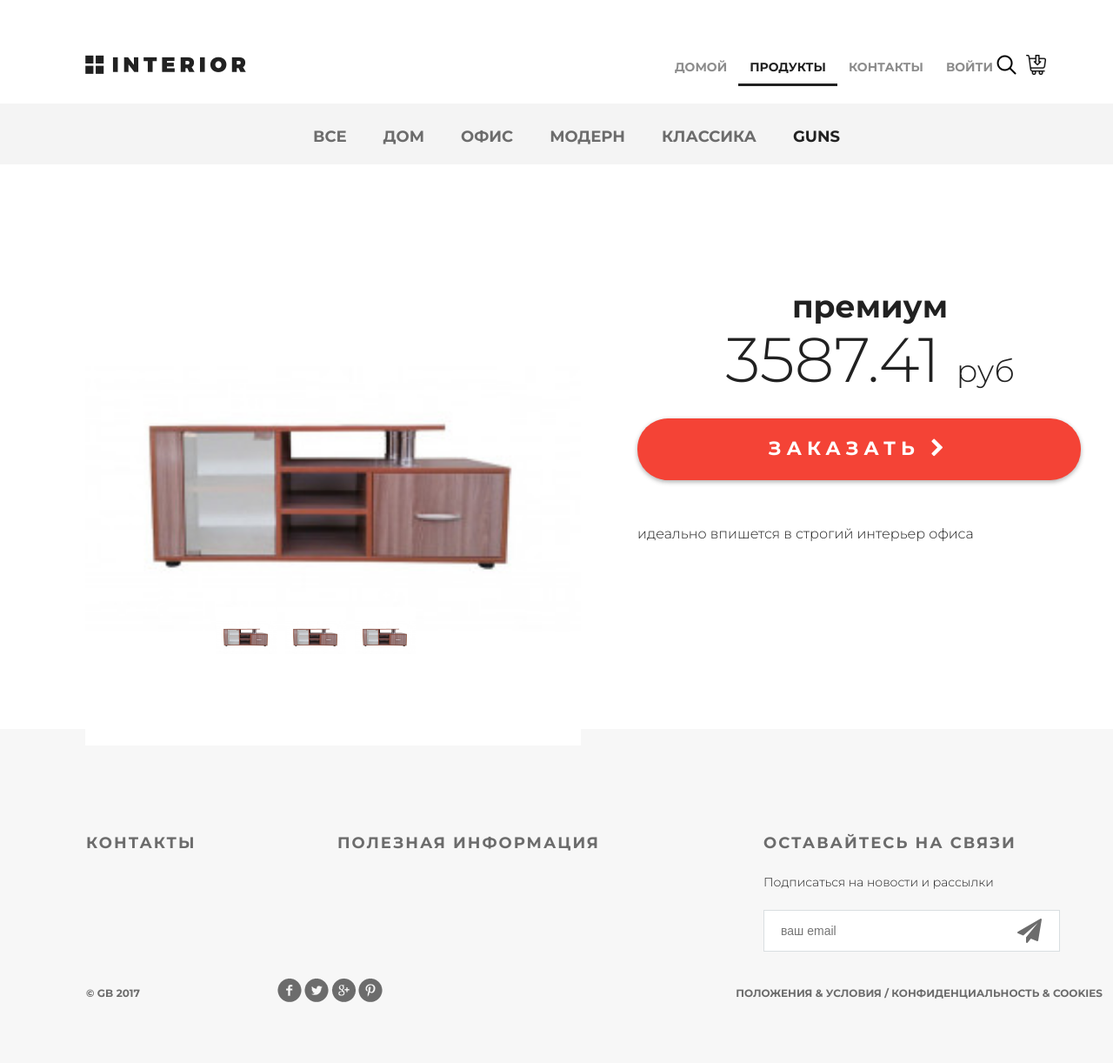
After one commit to RomanGeekBrains/geekshop, a Django app: page /products/product/5/ in a window 1280 px wide; the page is wider, and only the part inside the window is pictured. The commit adds this page. Shown: that part at 87% size. Run offline with Django 3.2, Linux system fonts and the light colour scheme; data comes from the database, SQL or seed files in the repository.

Commit message:
Lesson 6. Product page

```diff
--- /dev/null
+++ b/mainapp/templates/mainapp/product.html
@@ -0,0 +1,57 @@
+{% extends 'mainapp/base.html' %}
+{% load static %}
+
+{% block menu %}
+<div class="hero-white">
+    <div class="header clearfix">
+        {% include 'mainapp/includes/inc_menu.html' %}
+    </div>
+</div>
+{% endblock %}
+
+{% block content %}
+<div class="details">
+    <div class="links clearfix">
+        {% include 'mainapp/includes/inc_categories_menu.html' %}
+    </div>
+
+    <div class="details-products">
+        <div class="details-slider">
+            <div class="slider-product">
+                <img src="{{ media_url }}{{ product.image }}" alt="{{ product.short_desc }}">
+            </div>
+            <div class="slider-control">
+                <div class="block">
+                    <a href="#"><img src="{{ media_url }}{{ product.image }}" alt="вариант 1">
+                        <div class="text"></div>
+                    </a>
+                </div>
+                <div class="block">
+                    <a href="#"><img src="{{ media_url }}{{ product.image }}" alt="вариант 2">
+                        <div class="text"></div>
+                    </a>
+                </div>
+                <div class="block">
+                    <a href="#"><img src="{{ media_url }}{{ product.image }}" alt="вариант 3">
+                        <div class="text"></div>
+                    </a>
+                </div>
+            </div>
+        </div>
+
+        <div class="description">
+            <h3 class="big-bold">{{ product.name }}</h3>
+            <br>
+            <p class="price"> {{ product.price }} <span>руб</span></p>
+            <a href="{% url 'basket:add' product.pk %}" class="red-button">
+                заказать
+                <i class="fa fa-chevron-right" aria-hidden="true"></i>
+            </a>
+            <div class="description-text">
+                {{ product.description }}
+            </div>
+        </div>
+    </div>
+</div>
+<div class="clr"></div>
+{% endblock content %}
--- a/mainapp/templates/mainapp/products.html
+++ b/mainapp/templates/mainapp/products.html
@@ -61,7 +61,7 @@
 		<div class="related-products clearfix">
 			{% for product in same_products %}
 			<div class="block">
-				<a href="{% url 'basket:add' product.pk %}"><img src="{{ media_url }}{{ product.image }}"
+				<a href="{% url 'products:product' product.pk %}"><img src="{{ media_url }}{{ product.image }}"
 						alt="{{ product.short_desc }}">
 					<div class="text">
 						<img src="/static/img/icon-hover.png" alt="img">
--- a/mainapp/templates/mainapp/products_list.html
+++ b/mainapp/templates/mainapp/products_list.html
@@ -15,7 +15,7 @@
             {% for product in products %}
             <div class="block">
                 {% if user.is_authenticated %}
-                <a href="{% url 'basket:add' product.pk %}">
+                <a href="{% url 'products:product' product.pk %}">
                     {% else %}
                     <a href="{% url 'auth:login' %}">
                         {% endif %}
--- a/mainapp/urls.py
+++ b/mainapp/urls.py
@@ -1,25 +1,3 @@
-# from django.conf import settings
-# from django.conf.urls.static import static
-# from django.urls import path
-
-# from .views import *
-
-# urlpatterns = [
-#     path("", main, name="home"),
-#     path("products/", products, name="products"),
-#     path("products/all", products, name="products_all"),
-#     path("products/home", products, name="products_home"),
-#     path("products/office", products, name="products_office"),
-#     path("products/modern", products, name="products_modern"),
-#     path("products/classic", products, name="products_classic"),
-#     path("contact/", contact, name="contact"),
-# ]
-
-
-# if settings.DEBUG:
-#     urlpatterns += static(settings.MEDIA_URL, document_root=settings.MEDIA_ROOT)
-
-
 from django.urls import path
 
 import mainapp.views as mainapp
@@ -29,4 +7,5 @@ app_name = "mainapp"
 urlpatterns = [
     path("", mainapp.products, name="index"),
     path("category/<int:pk>/", mainapp.products, name="category"),
+    path("product/<int:pk>/", mainapp.product, name="product"),
 ]
--- a/mainapp/views.py
+++ b/mainapp/views.py
@@ -75,3 +75,15 @@ def contact(request):
     locations = Contact.objects.all()
     content = {"title": title, "visit_date": visit_date, "locations": locations}
     return render(request, "mainapp/contact.html", content)
+
+
+def product(request, pk):
+    title = "продукты"
+    content = {
+        "title": title,
+        "links_menu": ProductCategory.objects.all(),
+        "product": get_object_or_404(Product, pk=pk),
+        "basket": get_basket(request.user),
+        "media_url": settings.MEDIA_URL,
+    }
+    return render(request, "mainapp/product.html", content)
```
